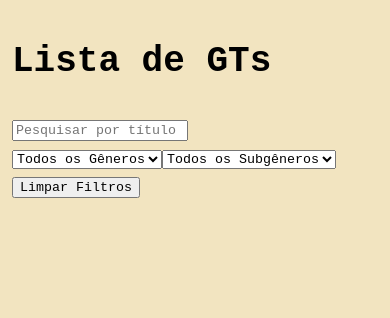
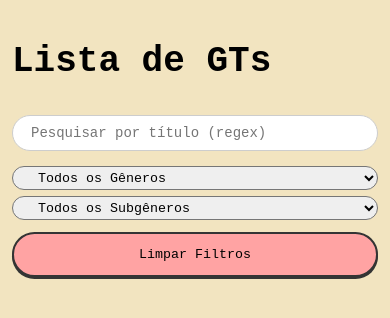
Before and after one commit to mfaria-tech/gts_list, a Next.js app: page / in a window 390 px wide. Shown: the top 318 px of the page. Built offline with nearby package versions, Linux system fonts and the light colour scheme; a web font is replaced by a local one.

Commit message:
feat(styles/app.css): Updated app.css with filter display style

```diff
--- a/src/app/_components/filtertags.tsx
+++ b/src/app/_components/filtertags.tsx
@@ -2,31 +2,31 @@
 import React from "react";
 
 interface Props {
-  generos: string[];
-  subgeneros: string[];
-  selectedGenero: string | null;
-  selectedSubgenero: string | null;
-  onGeneroChange: (value: string | null) => void;
-  onSubgeneroChange: (value: string | null) => void;
+  genders: string[];
+  subgenres: string[];
+  selectedGender: string | null;
+  selectedSubgenre: string | null;
+  onGenderChange: (value: string | null) => void;
+  onSubgenreChange: (value: string | null) => void;
 }
 
 const FilterTags: React.FC<Props> = ({
-  generos,
-  subgeneros,
-  selectedGenero,
-  selectedSubgenero,
-  onGeneroChange,
-  onSubgeneroChange,
+  genders,
+  subgenres,
+  selectedGender,
+  selectedSubgenre,
+  onGenderChange,
+  onSubgenreChange,
 }) => {
   return (
     <div className="filter-tags">
       <select
-        className="filter-genero"
-        value={selectedGenero ?? ""}
-        onChange={(e) => onGeneroChange(e.target.value || null)}
+        className="filter-gender"
+        value={selectedGender ?? ""}
+        onChange={(e) => onGenderChange(e.target.value || null)}
       >
         <option value="">Todos os Gêneros</option>
-        {generos.map((g) => (
+        {genders.map((g) => (
           <option key={g} value={g}>
             {g}
           </option>
@@ -34,12 +34,12 @@ const FilterTags: React.FC<Props> = ({
       </select>
 
       <select
-        className="filter-subgenero"
-        value={selectedSubgenero ?? ""}
-        onChange={(e) => onSubgeneroChange(e.target.value || null)}
+        className="filter-subgenre"
+        value={selectedSubgenre ?? ""}
+        onChange={(e) => onSubgenreChange(e.target.value || null)}
       >
         <option value="">Todos os Subgêneros</option>
-        {subgeneros.map((sg) => (
+        {subgenres.map((sg) => (
           <option key={sg} value={sg}>
             {sg}
           </option>
--- a/src/app/page.tsx
+++ b/src/app/page.tsx
@@ -6,8 +6,8 @@ import ClearFilters from "./_components/clearfilters";
 
 export default function Home() {
   const [search, setSearch] = useState("");
-  const [selectedGenero, setSelectedGenero] = useState<string | null>(null);
-  const [selectedSubgenero, setSelectedSubgenero] = useState<string | null>(null);
+  const [selectedGender, setSelectedGender] = useState<string | null>(null);
+  const [selectedSubgenre, setSelectedSubgenre] = useState<string | null>(null);
   const [isViewing, setIsViewing] = useState(false);
 
   return (
@@ -19,18 +19,18 @@ export default function Home() {
           <div className="filters">
             <Search search={search} onSearchChange={setSearch} />
             <FilterTags
-              generos={[]}
-              subgeneros={[]}
-              selectedGenero={selectedGenero}
-              selectedSubgenero={selectedSubgenero}
-              onGeneroChange={setSelectedGenero}
-              onSubgeneroChange={setSelectedSubgenero}
+              genders={[]}
+              subgenres={[]}
+              selectedGender={selectedGender}
+              selectedSubgenre={selectedSubgenre}
+              onGenderChange={setSelectedGender}
+              onSubgenreChange={setSelectedSubgenre}
             />
             <ClearFilters
               onClear={() => {
                 setSearch("");
-                setSelectedGenero(null);
-                setSelectedSubgenero(null);
+                setSelectedGender(null);
+                setSelectedSubgenre(null);
               }}
             />
           </div>
--- a/src/app/styles/app.css
+++ b/src/app/styles/app.css
@@ -15,10 +15,100 @@ main.main,
   margin: 18px 36px;
 }
 
-/* Ajuste responsivo para mobile 320px */
+.filters {
+  display: grid;
+  grid-template-rows: 36px 24px;
+  grid-template-columns: repeat(3, 1fr);
+  grid-template-areas:
+    "search search search clear-btn"
+    "filtertags filtertags filtertags clear-btn";
+  gap: 6px;
+  align-items: center;
+}
+
+input.search {
+  height: 36px;
+  max-width: 475px;
+  min-width: 306px;
+  font-size: 15px;
+  border-radius: 100px;
+  border: 1px solid #cdcdcd;
+  padding: 6px 18px;
+  margin-bottom: 9px;
+  grid-area: search;
+}
+
+.filter-tags {
+  display: flex;
+  flex-direction: row;
+  gap: 9px;
+  margin-bottom: 9px;
+  grid-area: filtertags;
+}
+
+.filter-tags > select {
+  height: 24px;
+  border-radius: 100px;
+  padding: 3px 21px;
+  cursor: pointer;
+}
+
+.clear-button {
+  height: 45px;
+  position: relative;
+  width: fit-content;
+  cursor: pointer;
+  padding: 3px 18px;
+  bottom: 3px;
+  border-radius: 100px;
+  border: 2px solid #343434;
+  box-shadow: 0px 2px #343434;
+  background-color: #ffa3a3;
+  grid-area: clear-btn;
+}
+
+.clear-button:hover {
+  bottom: 5px;
+  box-shadow: 0px 4px #343434;
+}
+
+.clear-button:active {
+  bottom: 3px;
+  box-shadow: 0px 2px #343434;
+}
+
+/* Ajuste responsivo para mobile 1048px */
 @media (max-width: 1048px) {
   main.main,
   .main {
     margin: 9px 12px;
   }
+
+  .filters {
+    grid-template-columns: 1fr;
+    grid-template-rows: auto auto auto;
+    grid-template-areas:
+    "search"
+    "filtertags"
+    "clear-btn";
+  }
+
+  input.search {
+    max-width: 100%;
+    min-width: 100%;
+    font-size: 14px;
+  }
+
+  .filter-tags {
+    flex-direction: column;
+    gap: 6px;
+  }
+
+  .filter-tags > select {
+    width: 100%;
+  }
+
+  .clear-button {
+    width: 100%;
+  }
 }
```
